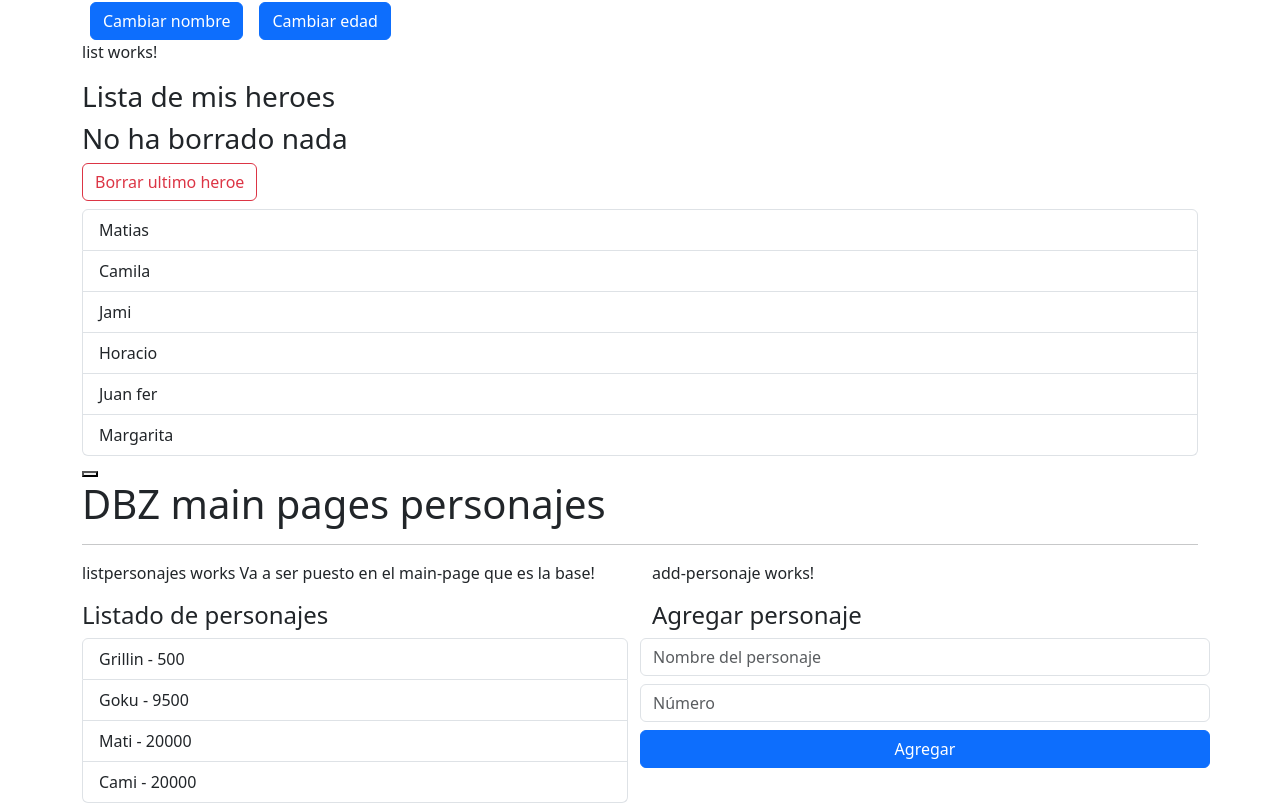
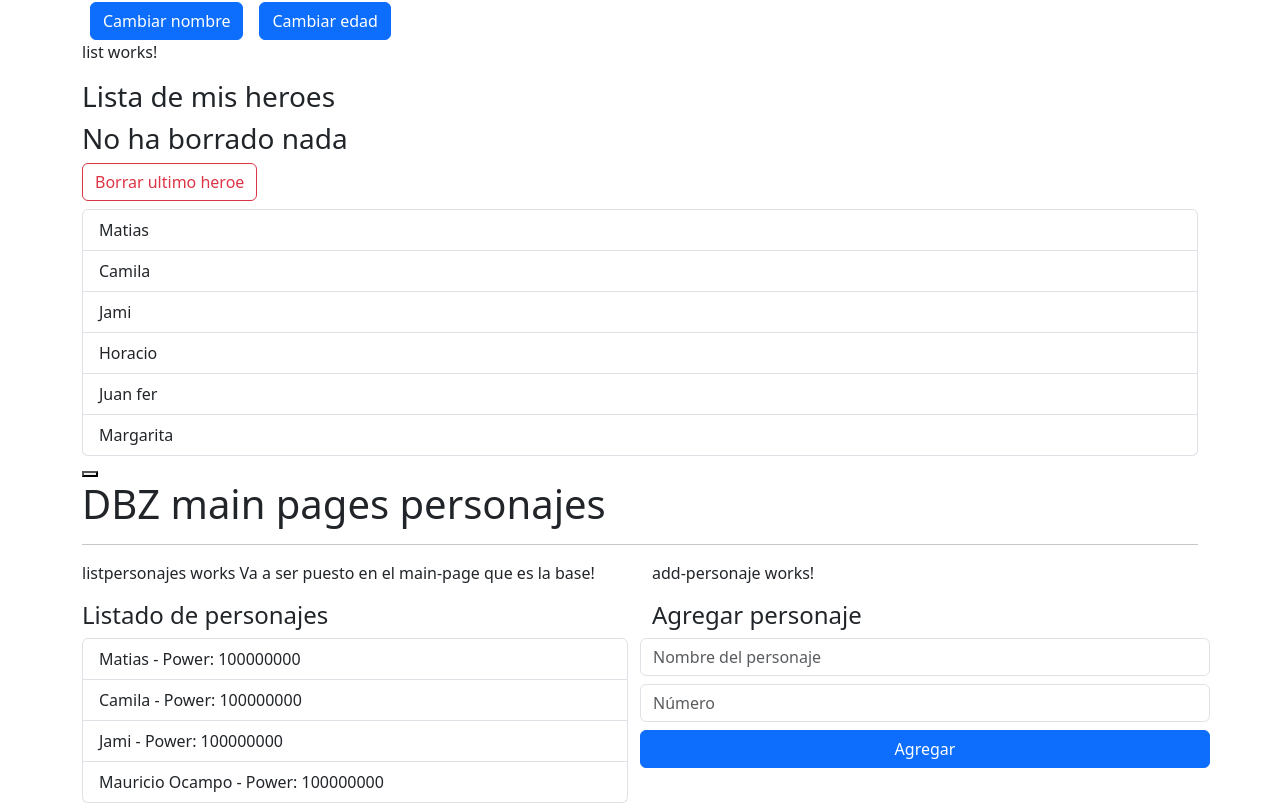
Before and after one commit to mocampo1970/bases, an Angular app: page / in a window 1280 px wide. Shown: the part 471-1274 px from the top of the page. Built offline with nearby package versions, Linux system fonts and the light colour scheme; what ng-apexcharts would draw is missing.

Commit message:
Oct 11 de 2023 @Input

```diff
--- a/src/app/dbz/components/listpersonajes/listpersonajes.component.html
+++ b/src/app/dbz/components/listpersonajes/listpersonajes.component.html
@@ -3,8 +3,14 @@
 <!-- Esto ul incluyendo el h4 podria ser un componente -->
 <h4>Listado de personajes</h4>
 <ul class="list-group">
-    <li class="list-group-item">Grillin - 500</li>
+    <!--<li class="list-group-item">Grillin - 500</li>
     <li class="list-group-item">Goku - 9500</li>
     <li class="list-group-item">Mati - 20000</li>
-    <li class="list-group-item">Cami - 20000</li>
+    <li class="list-group-item">Cami - 20000</li>      -->
+    <li *ngFor="let character of characterList" class="list-group-item">
+        <span></span>
+        <strong></strong>
+        <span></span>
+        {{character.name}} - Power: {{character.power}}
+    </li>
 </ul>
--- a/src/app/dbz/components/listpersonajes/listpersonajes.component.ts
+++ b/src/app/dbz/components/listpersonajes/listpersonajes.component.ts
@@ -1,4 +1,5 @@
-import { Component } from '@angular/core';
+import { Component, Input } from '@angular/core';
+import { Character } from '../../interfaces/character';
 
 @Component({
   selector: 'app-listpersonajes',
@@ -7,4 +8,14 @@ import { Component } from '@angular/core';
 })
 export class ListpersonajesComponent {
 
+  // @Input permite recibir datos del componente padre en este caso el main
+  @Input()
+
+  public characterList: Character[] = [{
+    name: 'Mao',
+    power: 1000000000
+  }]
+
+  // Hola esto es un comentario..
+
 }
--- /dev/null
+++ b/src/app/dbz/interfaces/character.ts
@@ -0,0 +1,6 @@
+
+
+export interface Character {
+    name: string;
+    power: number;
+}
--- a/src/app/dbz/pages/main-page/main-page.component.html
+++ b/src/app/dbz/pages/main-page/main-page.component.html
@@ -4,7 +4,7 @@
 <div class="row">
     <div class="col">
 
-        <app-listpersonajes></app-listpersonajes>
+        <app-listpersonajes [characterList]="characters"></app-listpersonajes>
 
         <!-- Esto ul incluyendo el h4 podria ser un componente -->
         <!--<h4>Listado de personajes</h4>
--- a/src/app/dbz/pages/main-page/main-page.component.ts
+++ b/src/app/dbz/pages/main-page/main-page.component.ts
@@ -1,4 +1,5 @@
 import { Component } from '@angular/core';
+import { Character } from '../../interfaces/character';
 
 @Component({
   selector: 'app-main-page',
@@ -7,4 +8,25 @@ import { Component } from '@angular/core';
 })
 export class MainPageComponent {
 
+  // NOTA: Character es un arreglo si se le omite el [] queda como un dato y muestra error
+  //       Otra cosa es que dentro de la asignacion de la ste interfaz debe ser con : NO con =
+  //       porque saca error. Estos superheroes se van a pasar a listpersonajes alla se reciben
+  //       con @Input
+  public characters: Character[] = [{
+    name: 'Matias',
+    power : 100000000
+  },
+  {
+    name : 'Camila',
+    power : 100000000
+  },{
+    name : 'Jami',
+    power : 100000000
+  },{
+    name : 'Mauricio Ocampo',
+    power : 100000000
+  }
+
+];
+
 }
```
